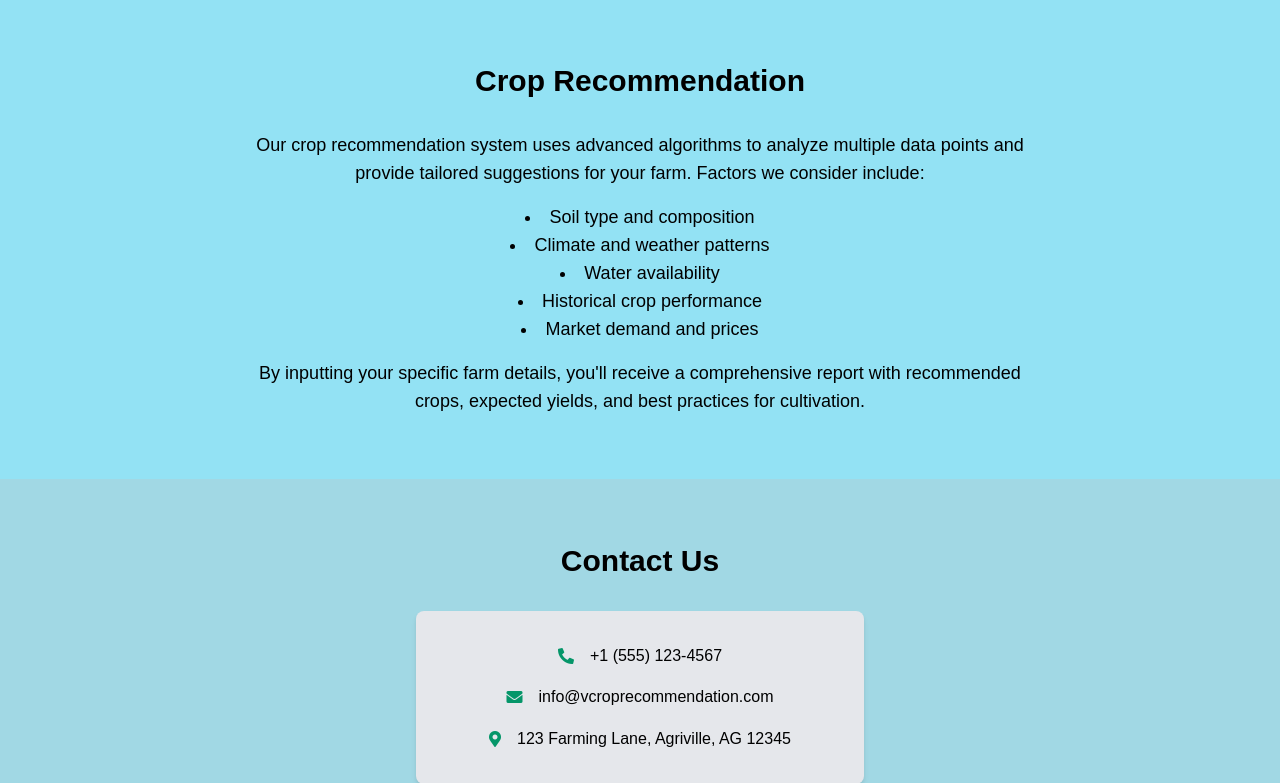
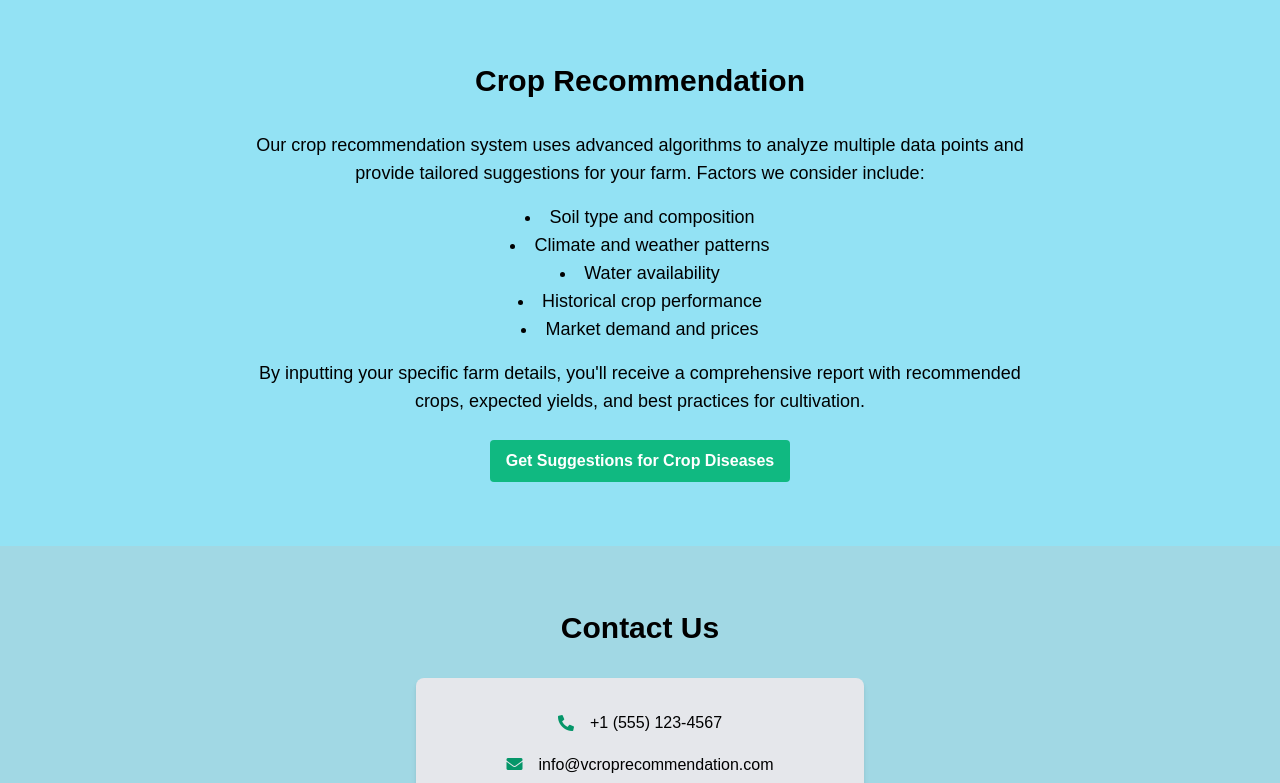
Before and after one commit to vagdevichallakonda/BITS-HACKON, a Flask app: template Crop_Recommendation-main/Crop_Recommendation-main/templates/h1.html in a window 1280 px wide. Shown: the part 1750-2533 px from the top of the page. Run offline with Flask 3, Linux system fonts and the light colour scheme; the template is opened without the code that fills it, so the values that code supplies are empty; parts of the project's set-up code (start-up, migrations or seed data) failed here and were passed over.

Commit message:
Update h1.html

```diff
--- a/Crop_Recommendation-main/Crop_Recommendation-main/templates/h1.html
+++ b/Crop_Recommendation-main/Crop_Recommendation-main/templates/h1.html
@@ -84,7 +84,13 @@
           <li>Historical crop performance</li>
           <li>Market demand and prices</li>
         </ul>
-        <p class="text-lg">By inputting your specific farm details, you'll receive a comprehensive report with recommended crops, expected yields, and best practices for cultivation.</p>
+        <p class="text-lg">By inputting your specific farm details, you'll receive a comprehensive report with recommended crops, expected yields, and best practices for cultivation.</p><br>
+        <button class="bg-green-500 hover:bg-green-700 text-white font-bold py-2 px-4 rounded" id="get-suggestions-btn" onclick="redirect()">Get Suggestions for Crop Diseases</button>
+        <script>
+          function redirect() {
+            window.location.href = 'https://colab.research.google.com/drive/1SfvS_2qusM7hnP5W0J11mmuIoGpoc_FS#scrollTo=I0PKtrnD6gAV';
+          }
+        </script>
       </div>
     </div>
   </section>
```
